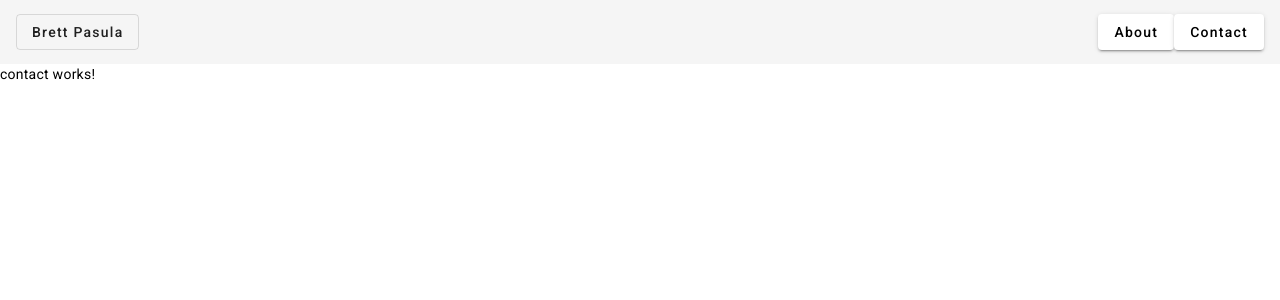
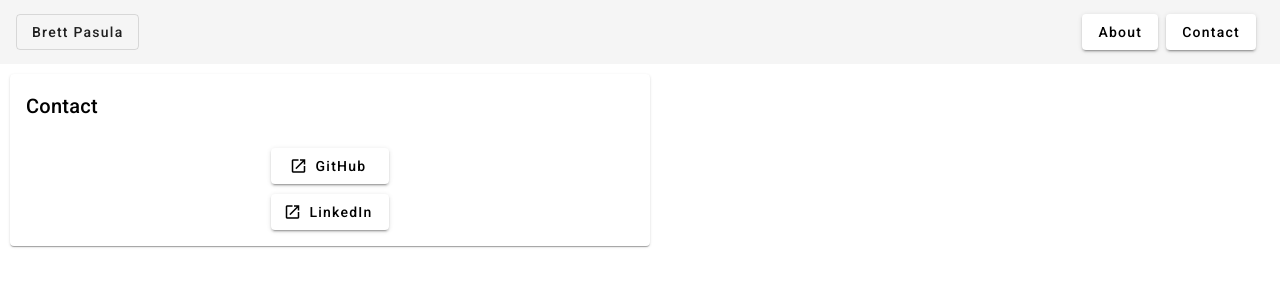
Before and after one commit to brettpasula/bp-angular, an Angular app: page /contact in a window 1280 px wide. Shown: the top 300 px of the page. Built offline with nearby package versions, Linux system fonts and the light colour scheme.

Commit message:
update contact page

```diff
--- a/src/app/about/about.component.html
+++ b/src/app/about/about.component.html
@@ -31,7 +31,7 @@
                   fill priority />
               </mat-grid-tile>
             </mat-grid-list>
-            <figcaption>Some of the places I've visited</figcaption>
+            <figcaption>Some of the places I've visited (photos my own)</figcaption>
           </div>
         </mat-tab>
       </mat-tab-group>
--- a/src/app/about/about.component.ts
+++ b/src/app/about/about.component.ts
@@ -5,7 +5,7 @@ import { NgOptimizedImage } from '@angular/common';
 import { MatTabsModule } from '@angular/material/tabs';
 
 @Component({
-  selector: 'app-about',
+  selector: 'about',
   standalone: true,
   imports: [MatGridListModule, MatCardModule, NgOptimizedImage, MatTabsModule],
   templateUrl: './about.component.html',
--- a/src/app/contact/contact.component.css
+++ b/src/app/contact/contact.component.css
@@ -0,0 +1,21 @@
+.container {
+    @media (min-width: 1000px) {
+      width: 50%;
+      margin-left: auto;
+      margin-right: auto;
+    }
+
+    margin: 10px 10px;
+  }
+
+mat-card-content {
+  flex-direction: column;
+  display: flex;
+  width: fit-content;
+  margin-left: auto;
+  margin-right: auto;
+}
+
+a {
+    margin-top: 10px;
+}
--- a/src/app/contact/contact.component.html
+++ b/src/app/contact/contact.component.html
@@ -1 +1,29 @@
-<p>contact works!</p>
+<div class="container">
+  <mat-card>
+    <mat-card-header>
+      <h2>Contact</h2>
+    </mat-card-header>
+    <mat-card-content>
+      <a
+        mat-raised-button
+        href="https://github.com/brettpasula"
+        aria-label="Open my GitHub profile in a new tab"
+        target="_blank"
+        rel="noopener noreferrer"
+      >
+        <mat-icon>open_in_new</mat-icon>
+        GitHub
+      </a>
+      <a
+        mat-raised-button
+        href="https://www.linkedin.com/in/brettpasula/"
+        aria-label="Open my LinkedIn profile in a new tab"
+        target="_blank"
+        rel="noopener noreferrer"
+      >
+        <mat-icon>open_in_new</mat-icon>
+        LinkedIn
+      </a>
+    </mat-card-content>
+  </mat-card>
+</div>
--- a/src/app/home/home.component.ts
+++ b/src/app/home/home.component.ts
@@ -1,7 +1,7 @@
 import { Component } from '@angular/core';
 
 @Component({
-  selector: 'app-home',
+  selector: 'home',
   standalone: true,
   imports: [],
   templateUrl: './home.component.html',
--- a/src/app/toolbar/toolbar.component.css
+++ b/src/app/toolbar/toolbar.component.css
@@ -1,3 +1,7 @@
 .spacer {
     flex: 1 1 auto;
 }
+
+.about, .contact {
+    margin-right: 8px;
+}
--- a/src/app/toolbar/toolbar.component.html
+++ b/src/app/toolbar/toolbar.component.html
@@ -1,6 +1,6 @@
 <mat-toolbar>
   <a mat-stroked-button routerLink="/">Brett Pasula</a>
   <span class="spacer"></span>
-  <a mat-raised-button routerLink="/about">About</a>
-  <a mat-raised-button routerLink="/contact">Contact</a>
+  <a mat-raised-button class="about" routerLink="/about">About</a>
+  <a mat-raised-button class="contact" routerLink="/contact">Contact</a>
 </mat-toolbar>
```
Also changed, not shown: src/app/contact/contact.component.ts (+7 -6 lines).
